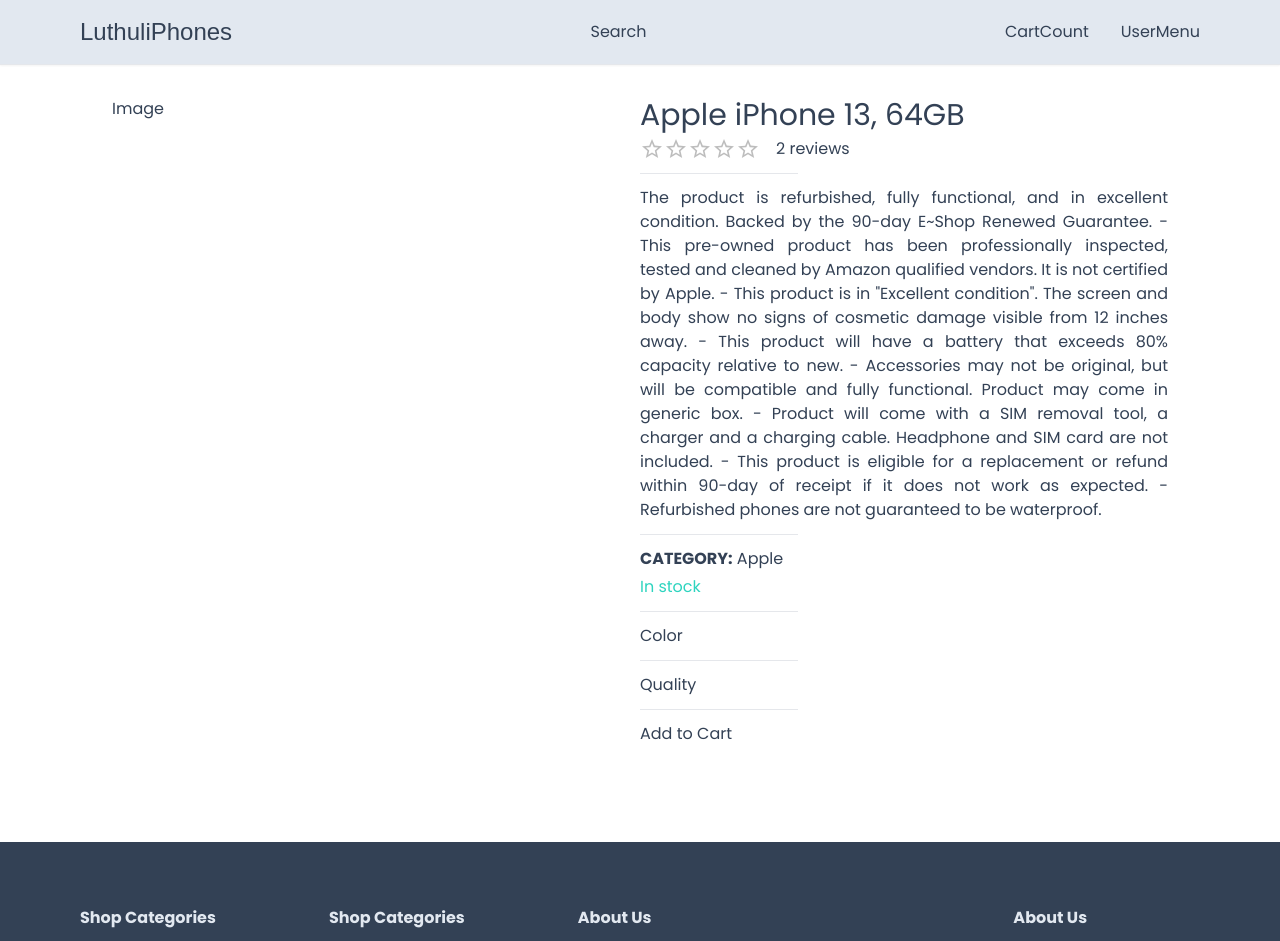
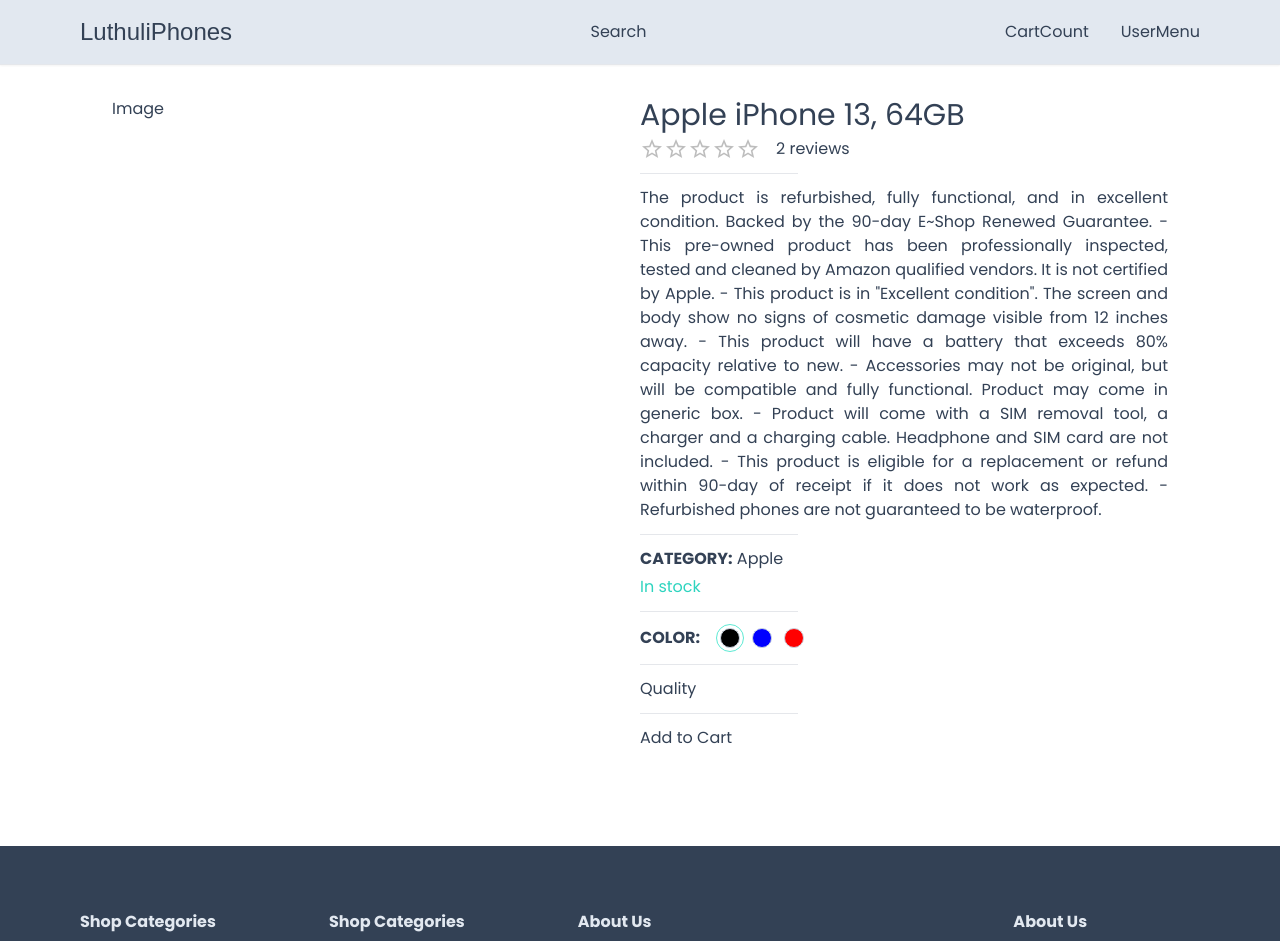
Before and after one commit to JosephMugo8711/Luthuli, a Next.js app: page /product/1 in a window 1280 px wide. Shown: the top 941 px of the page. Built offline with nearby package versions, Linux system fonts and the light colour scheme; a web font is replaced by a local one.

Commit message:
Feat: setColor

```diff
--- a/app/components/footer/footer.tsx
+++ b/app/components/footer/footer.tsx
@@ -32,7 +32,11 @@
                         <h3 className="text-base font-bold mb-2">
                             About Us
                         </h3>
-                        <p className="mb-2">JJJJJJJJJJJJJJKKK
+                        <p className="mb-2">
+                        Discover the latest in technology at our store in Nairobi, Luthuli Avenue.
+                        We specialize in offering a wide range of products, including laptops, various types of phones, watches, TVs, and accessories.
+                        Stay ahead in the world of innovation with our curated selection of cutting-edge gadgets.
+                        Visit us and experience the convenience of modern technology at your fingertips.
                         </p>
                         <p>&copy; {new Date().getFullYear()} Petinder. All rights reserved</p>
                     </div>
--- /dev/null
+++ b/app/components/products/setColor.tsx
@@ -0,0 +1,69 @@
+"use client"
+
+import { CartProductType, SelectedImgType } from "@/app/product/[productId]/ProductDetails"
+
+interface SetColorProps{
+    images: SelectedImgType[],
+    cartProduct: CartProductType,
+    handleColorSelect: (value: SelectedImgType) => void
+}
+
+// Hook into our productdetails
+const SetColor: React.FC<SetColorProps> = ({
+    images,
+    cartProduct,
+    handleColorSelect
+}) => {
+    return (
+        <div>
+            <div className="flex gap-4 items-center">
+                <span className="font-semibold">COLOR: </span>
+                <div className="flex gap-1">
+                    {
+                        images.map((image) => {
+                            return (
+                                <div
+                                 key={image.color}
+                                 onClick={()  => handleColorSelect
+                                    (image)}
+                                className={`
+                                h-7
+                                w-7
+                                rounded-full
+                                border-teal-300
+                                flex
+                                items-center
+                                justify-center
+                                ${
+                                    cartProduct.selectedImg.color ===
+                                    image.color
+                                    ? "border-[1.5px]"
+                                    : "border-none"
+                                }
+                                `}>
+                                    <div
+                                      style={{ background: image.colorCode}}
+                                      className="
+                                      h-5
+                                      w-5
+                                      rounded-full
+                                      border-[1.2px]
+                                      border-slate-300
+                                      cursor-pointer
+                                      "
+                                    >
+
+                                    </div>
+                                </div>
+                            )
+                        })
+                    }
+                </div>
+
+            </div>
+
+        </div>
+    )
+
+}
+export default SetColor
--- a/app/page.tsx
+++ b/app/page.tsx
@@ -2,7 +2,7 @@
 import Container from "./components/container";
 import HomeBanner from "./components/HomeBanner";
 import { products } from "@/utils/products";
-import ProductCard from "@/products/ProductsCard";
+import ProductCard from "./components/products/ProductsCard";
 
 export default function Home() {
   return (
--- a/app/product/[productId]/ProductDetails.tsx
+++ b/app/product/[productId]/ProductDetails.tsx
@@ -1,7 +1,8 @@
 "use client"
 
 import { Rating } from "@mui/material"
-import { useState } from "react";
+import { useCallback, useState } from "react";
+import SetColor from "@/app/components/products/setColor";
 
 interface ProductDetailsProps{
     product: any;
@@ -44,9 +45,17 @@
 
     })
 
+    console.log(cartProduct)
     // work on this
     const productRating = product.reviews.reduce((acc:number,
         item:any) => item.rating * acc, 0) / product.reviews.length
+
+    const handleColorSelect = useCallback(
+        (value: SelectedImgType) => {
+            setCartProduct((prev) => {
+                return { ...prev, selectedImg: value }
+            })
+        }, [cartProduct.selectedImg])
 
     return (
         <div className="grid grid-cols-1 md:grid-cols-2">
@@ -66,7 +75,13 @@
                 </div>
                 <div className={product.inStock ? "text-teal-400" : "text-rose-400"}>{product.inStock ? "In stock" : "Out of stock" }</div>
                 <Horizontal />
-                <div>Color</div>
+                <SetColor
+
+                cartProduct = {cartProduct}
+                images = {product.images}
+                handleColorSelect = {handleColorSelect}
+
+                />
                 <Horizontal />
                 <div>Quality</div>
                 <Horizontal />
```
Also changed, not shown: app/components/products/ProductsCard.tsx (renamed from products/ProductsCard.tsx).
